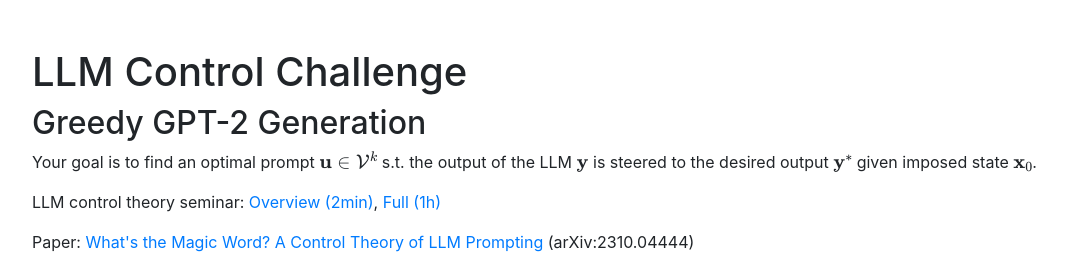
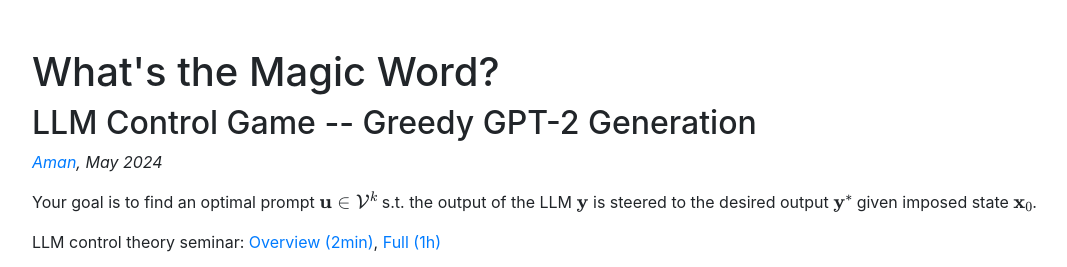
Before and after one commit to amanb2000/control.languagegame.io, a FastAPI app: page / in a window 1280 px wide. Shown: the top 267 px of the page, without its empty margins (53-1120 px from the left). Run offline with FastAPI, Linux system fonts and the light colour scheme; some libraries are stand-ins or nearby versions.

Commit message:
Update index.html

```diff
--- a/templates/index.html
+++ b/templates/index.html
@@ -1,7 +1,7 @@
 <!DOCTYPE html>
 <html>
 <head>
-    <title>Inference Interface</title>
+    <title>Magic Words (LLM Control)</title>
     <script src="https://unpkg.com/htmx.org@1.6.0"></script>
     <link rel="stylesheet" href="https://maxcdn.bootstrapcdn.com/bootstrap/4.5.2/css/bootstrap.min.css">
     <script src="https://cdn.jsdelivr.net/npm/mathjax@3/es5/tex-mml-chtml.js"></script>
@@ -18,8 +18,10 @@
 </head>
 <body>
     <div class="container mt-5">
-        <h1>LLM Control Challenge</h1>
-        <h2>Greedy GPT-2 Generation</h2>
+        <h1>What's the Magic Word? </h1>
+        <h2>LLM Control Game -- Greedy GPT-2 Generation</h2>
+		<p><i><a href="https://aman-bhargava.com/">Aman</a>, May 2024</i>
+		</p>
         <p>
             Your goal is to find an optimal prompt \(\mathbf u \in \mathcal V^k\) s.t.
             the output of the LLM \(\mathbf y\) is steered to the desired output \(\mathbf y^*\)
@@ -83,10 +85,10 @@
                 <label for="generated-text">Actual Output \(\mathbf y\):</label>
                 <div id="generated-text" class="mt-3 bg-warning text-dark"></div>
             </div>
-            <div class="form-group form-check">
+            <!-- <div class="form-group form-check">
                 <input type="checkbox" class="form-check-input" id="cheat-checkbox">
                 <label class="form-check-label" for="cheat-checkbox">Let me cheat</label>
-            </div>
+            </div> -->
             <input name="num_tokens" value="6" hidden readonly>
             <button type="submit" class="btn btn-primary">Generate</button>
         </form>
```
